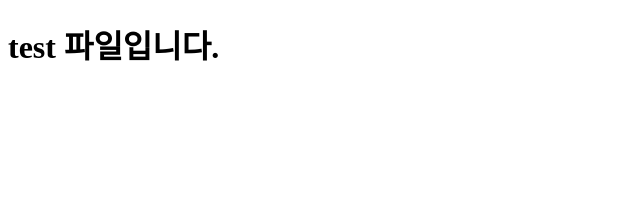
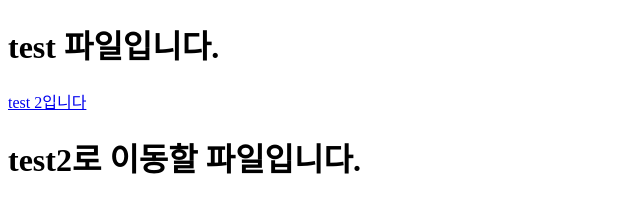
Before and after one commit to tpal0921/test2, a plain HTML site: page test.html in a window 1280 px wide. Shown: the whole page, without its empty margins (0-640 px from the left). Drawn offline with Linux system fonts and the light colour scheme.

Commit message:
test2 추가

```diff
--- a/test.html
+++ b/test.html
@@ -9,6 +9,8 @@
 <body>
 
     <h1>test 파일입니다.</h1>
+    <a href="./index.html">test 2입니다</a>
+    <h1>test2로 이동할 파일입니다.</h1>
 
 </body>
 </html>
```
